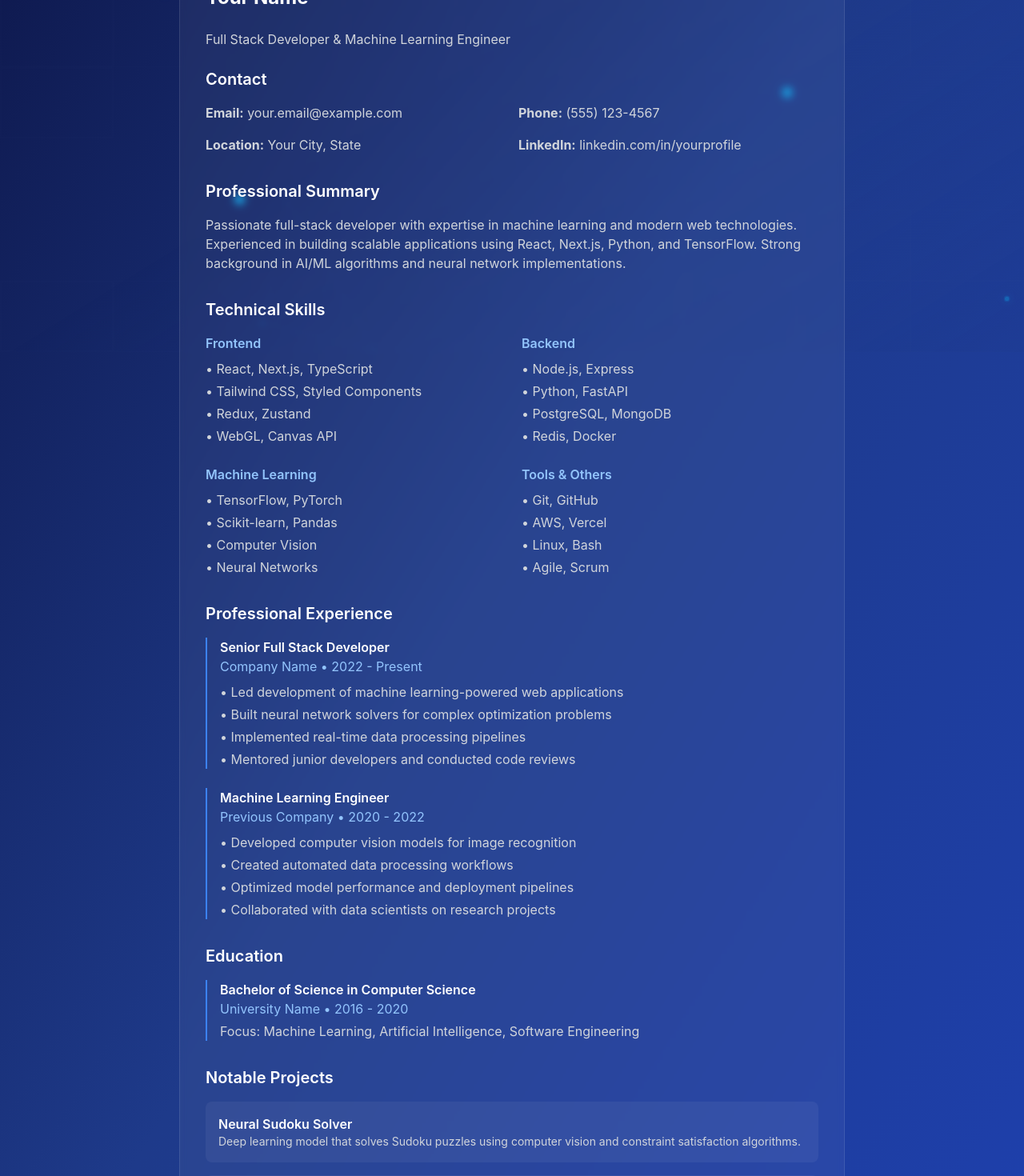
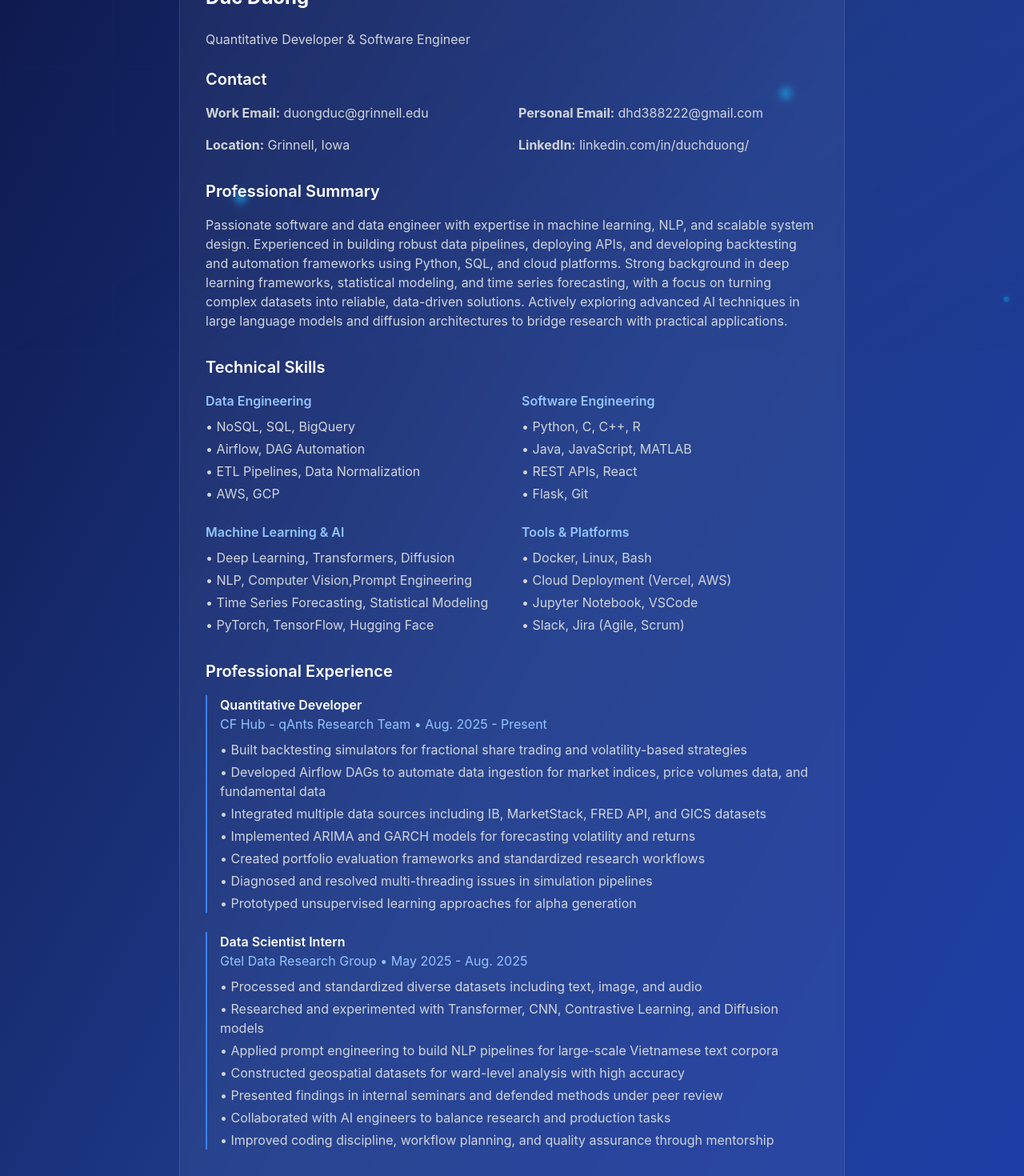
Before and after one commit to duongduc388222/portfolio, a Next.js app: page /resume in a window 1280 px wide. Shown: the part 360-1830 px from the top of the page at 80% size. Built offline with nearby package versions, Linux system fonts and the light colour scheme.

Commit message:
Update resume

```diff
--- a/app/resume/page.tsx
+++ b/app/resume/page.tsx
@@ -41,9 +41,9 @@ export default function ResumePage() {
 
           {/* Resume Content */}
           <div className="prose prose-lg prose-invert max-w-none">
-            <h2 className="text-2xl font-bold text-white mb-6">Your Name</h2>
+            <h2 className="text-2xl font-bold text-white mb-6">Duc Duong</h2>
             <p className="text-gray-300 mb-6">
-              Full Stack Developer & Machine Learning Engineer
+              Quantitative Developer & Software Engineer
             </p>
 
             <div className="space-y-8">
@@ -52,16 +52,16 @@ export default function ResumePage() {
                 <h3 className="text-xl font-semibold text-white mb-4">Contact</h3>
                 <div className="grid grid-cols-1 md:grid-cols-2 gap-4 text-gray-300">
                   <div>
-                    <strong>Email:</strong> your.email@example.com
+                    <strong>Work Email:</strong> duongduc@grinnell.edu
                   </div>
                   <div>
-                    <strong>Phone:</strong> (555) 123-4567
+                    <strong>Personal Email:</strong> dhd388222@gmail.com
                   </div>
                   <div>
-                    <strong>Location:</strong> Your City, State
+                    <strong>Location:</strong> Grinnell, Iowa
                   </div>
                   <div>
-                    <strong>LinkedIn:</strong> linkedin.com/in/yourprofile
+                    <strong>LinkedIn:</strong> linkedin.com/in/duchduong/
                   </div>
                 </div>
               </section>
@@ -70,9 +70,12 @@ export default function ResumePage() {
               <section>
                 <h3 className="text-xl font-semibold text-white mb-4">Professional Summary</h3>
                 <p className="text-gray-300">
-                  Passionate full-stack developer with expertise in machine learning and modern web technologies.
-                  Experienced in building scalable applications using React, Next.js, Python, and TensorFlow.
-                  Strong background in AI/ML algorithms and neural network implementations.
+                Passionate software and data engineer with expertise in machine learning, NLP, and scalable system
+                design. Experienced in building robust data pipelines, deploying APIs, and developing backtesting
+                and automation frameworks using Python, SQL, and cloud platforms. Strong background in deep learning
+                frameworks, statistical modeling, and time series forecasting, with a focus on turning complex datasets
+                into reliable, data-driven solutions. Actively exploring advanced AI techniques in large language models
+                and diffusion architectures to bridge research with practical applications.
                 </p>
               </section>
 
@@ -81,39 +84,39 @@ export default function ResumePage() {
                 <h3 className="text-xl font-semibold text-white mb-4">Technical Skills</h3>
                 <div className="grid grid-cols-1 md:grid-cols-2 gap-6">
                   <div>
-                    <h4 className="font-semibold text-blue-300 mb-2">Frontend</h4>
+                    <h4 className="font-semibold text-blue-300 mb-2">Data Engineering</h4>
                     <ul className="text-gray-300 space-y-1">
-                      <li>• React, Next.js, TypeScript</li>
-                      <li>• Tailwind CSS, Styled Components</li>
-                      <li>• Redux, Zustand</li>
-                      <li>• WebGL, Canvas API</li>
+                      <li>• NoSQL, SQL, BigQuery</li>
+                      <li>• Airflow, DAG Automation</li>
+                      <li>• ETL Pipelines, Data Normalization</li>
+                      <li>• AWS, GCP</li>
                     </ul>
                   </div>
                   <div>
-                    <h4 className="font-semibold text-blue-300 mb-2">Backend</h4>
+                    <h4 className="font-semibold text-blue-300 mb-2">Software Engineering</h4>
                     <ul className="text-gray-300 space-y-1">
-                      <li>• Node.js, Express</li>
-                      <li>• Python, FastAPI</li>
-                      <li>• PostgreSQL, MongoDB</li>
-                      <li>• Redis, Docker</li>
+                      <li>• Python, C, C++, R</li>
+                      <li>• Java, JavaScript, MATLAB</li>
+                      <li>• REST APIs, React</li>
+                      <li>• Flask, Git</li>
                     </ul>
                   </div>
                   <div>
-                    <h4 className="font-semibold text-blue-300 mb-2">Machine Learning</h4>
+                    <h4 className="font-semibold text-blue-300 mb-2">Machine Learning & AI</h4>
                     <ul className="text-gray-300 space-y-1">
-                      <li>• TensorFlow, PyTorch</li>
-                      <li>• Scikit-learn, Pandas</li>
-                      <li>• Computer Vision</li>
-                      <li>• Neural Networks</li>
+                      <li>• Deep Learning, Transformers, Diffusion</li>
+                      <li>• NLP, Computer Vision,Prompt Engineering</li>
+                      <li>• Time Series Forecasting, Statistical Modeling</li>
+                      <li>• PyTorch, TensorFlow, Hugging Face</li>
                     </ul>
                   </div>
                   <div>
-                    <h4 className="font-semibold text-blue-300 mb-2">Tools & Others</h4>
+                    <h4 className="font-semibold text-blue-300 mb-2">Tools & Platforms</h4>
                     <ul className="text-gray-300 space-y-1">
-                      <li>• Git, GitHub</li>
-                      <li>• AWS, Vercel</li>
-                      <li>• Linux, Bash</li>
-                      <li>• Agile, Scrum</li>
+                      <li>• Docker, Linux, Bash</li>
+                      <li>• Cloud Deployment (Vercel, AWS)</li>
+                      <li>• Jupyter Notebook, VSCode</li>
+                      <li>• Slack, Jira (Agile, Scrum)</li>
                     </ul>
                   </div>
                 </div>
@@ -124,24 +127,31 @@ export default function ResumePage() {
                 <h3 className="text-xl font-semibold text-white mb-4">Professional Experience</h3>
                 <div className="space-y-6">
                   <div className="border-l-2 border-blue-500 pl-4">
-                    <h4 className="font-semibold text-white">Senior Full Stack Developer</h4>
-                    <p className="text-blue-300">Company Name • 2022 - Present</p>
+                    <h4 className="font-semibold text-white">Quantitative Developer</h4>
+                    <p className="text-blue-300">CF Hub - qAnts Research Team • Aug. 2025 - Present</p>
                     <ul className="text-gray-300 mt-2 space-y-1">
-                      <li>• Led development of machine learning-powered web applications</li>
-                      <li>• Built neural network solvers for complex optimization problems</li>
-                      <li>• Implemented real-time data processing pipelines</li>
-                      <li>• Mentored junior developers and conducted code reviews</li>
+                      <li>• Built backtesting simulators for fractional share trading and volatility-based strategies</li>
+                      <li>• Developed Airflow DAGs to automate data ingestion for market indices, price volumes data, and fundamental data</li>
+                      <li>• Integrated multiple data sources including IB, MarketStack, FRED API, and GICS datasets</li>
+                      <li>• Implemented ARIMA and GARCH models for forecasting volatility and returns</li>
+                      <li>• Created portfolio evaluation frameworks and standardized research workflows</li>
+                      <li>• Diagnosed and resolved multi-threading issues in simulation pipelines</li>
+                      <li>• Prototyped unsupervised learning approaches for alpha generation</li>
                     </ul>
                   </div>
 
                   <div className="border-l-2 border-blue-500 pl-4">
-                    <h4 className="font-semibold text-white">Machine Learning Engineer</h4>
-                    <p className="text-blue-300">Previous Company • 2020 - 2022</p>
+                    <h4 className="font-semibold text-white">Data Scientist Intern</h4>
+                    <p className="text-blue-300">Gtel Data Research Group • May 2025 - Aug. 2025</p>
                     <ul className="text-gray-300 mt-2 space-y-1">
-                      <li>• Developed computer vision models for image recognition</li>
-                      <li>• Created automated data processing workflows</li>
-                      <li>• Optimized model performance and deployment pipelines</li>
-                      <li>• Collaborated with data scientists on research projects</li>
+                      <li>• Processed and standardized diverse datasets including text, image, and audio</li>
+                      <li>• Researched and experimented with Transformer, CNN, Contrastive Learning, and Diffusion models</li>
+                      <li>• Applied prompt engineering to build NLP pipelines for large-scale Vietnamese text corpora</li>
+                      <li>• Constructed geospatial datasets for ward-level analysis with high accuracy</li>
+                      <li>• Presented findings in internal seminars and defended methods under peer review</li>
+                      <li>• Collaborated with AI engineers to balance research and production tasks</li>
+                      <li>• Improved coding discipline, workflow planning, and quality assurance through mentorship</li>
+
                     </ul>
                   </div>
                 </div>
@@ -151,10 +161,10 @@ export default function ResumePage() {
               <section>
                 <h3 className="text-xl font-semibold text-white mb-4">Education</h3>
                 <div className="border-l-2 border-blue-500 pl-4">
-                  <h4 className="font-semibold text-white">Bachelor of Science in Computer Science</h4>
-                  <p className="text-blue-300">University Name • 2016 - 2020</p>
+                  <h4 className="font-semibold text-white">Bachelor of Arts in Computer Science & Economics, Concentration in Statistics</h4>
+                  <p className="text-blue-300">Grinnell College • 2024 - 2028</p>
                   <p className="text-gray-300 mt-1">
-                    Focus: Machine Learning, Artificial Intelligence, Software Engineering
+                    Focus: Machine Learning, Artificial Intelligence, Software Engineering, Data Pipeline, Quantitative Research.
                   </p>
                 </div>
               </section>
```
